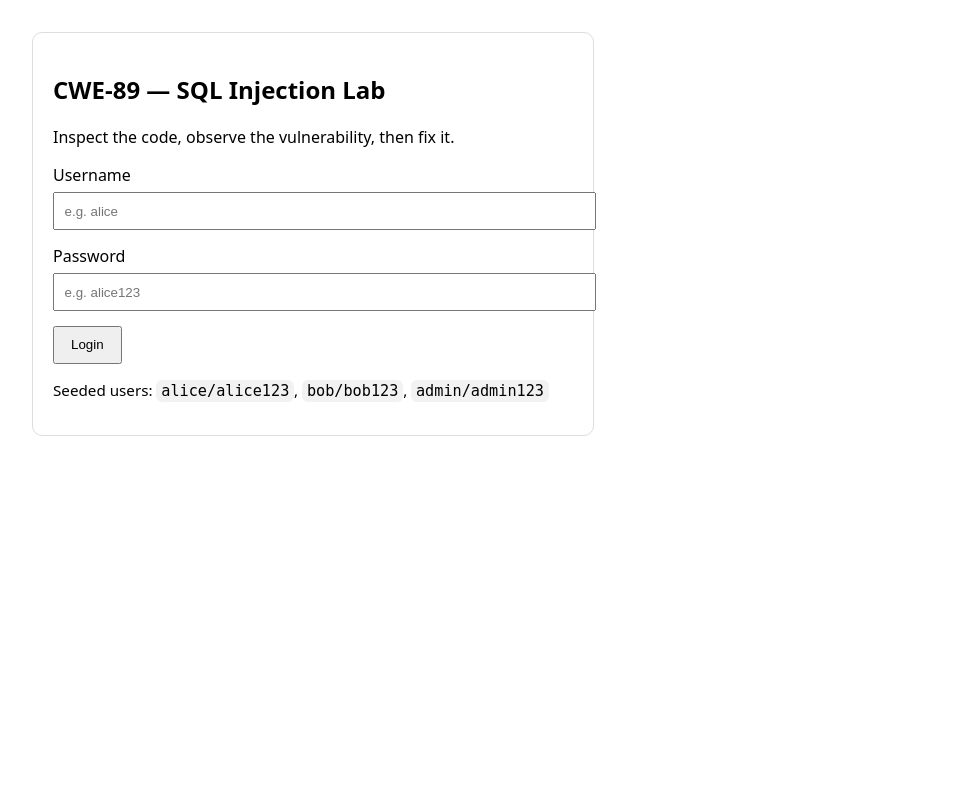
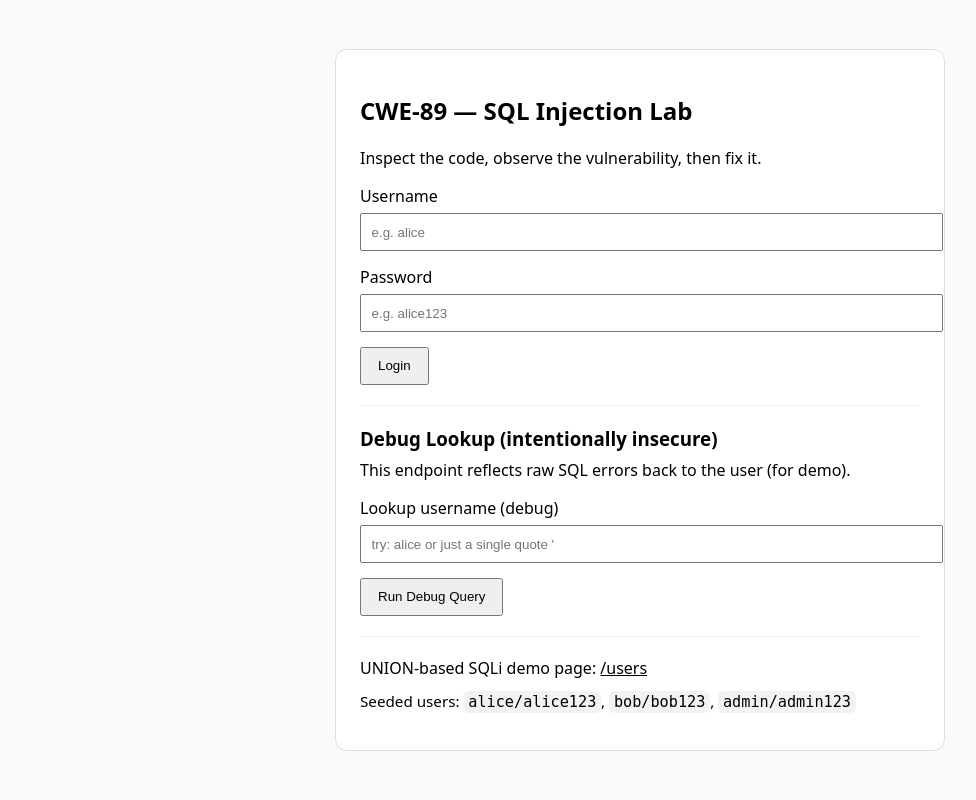
Before and after one commit to aban-alazzeh/secure-coding-workshop, a FastAPI app: page / in a window 1280 px wide. Shown: the whole page, without its empty margins (0-976 px from the left). Run offline with FastAPI, Linux system fonts and the light colour scheme.

Commit message:
Update login.html

```diff
--- a/cwe-89-sql-injection/templates/login.html
+++ b/cwe-89-sql-injection/templates/login.html
@@ -2,21 +2,79 @@
 <html lang="en">
   <head>
     <meta charset="utf-8" />
-    <title>CWE-89 Lab - Login</title>
+    <title>CWE-89 Lab</title>
+
     <style>
-      body { font-family: system-ui, sans-serif; margin: 2rem; }
-      .box { max-width: 520px; padding: 1.25rem; border: 1px solid #ddd; border-radius: 10px; }
-      input { width: 100%; padding: 0.6rem; margin: 0.4rem 0 0.9rem 0; }
-      button { padding: 0.6rem 1rem; cursor: pointer; }
-      .msg { margin-top: 1rem; padding: 0.75rem; background: #f6f6f6; border-radius: 8px; }
-      code { background: #f2f2f2; padding: 0.1rem 0.3rem; border-radius: 6px; }
+      body {
+        font-family: system-ui, sans-serif;
+        margin: 0;
+        min-height: 100vh;
+        display: flex;
+        align-items: center;
+        justify-content: center;
+        background: #fafafa;
+      }
+
+      .box {
+        width: 100%;
+        max-width: 560px;
+        padding: 1.5rem;
+        border: 1px solid #ddd;
+        border-radius: 12px;
+        background: white;
+      }
+
+      .section {
+        margin-top: 1.25rem;
+        padding-top: 1.25rem;
+        border-top: 1px solid #eee;
+      }
+
+      input {
+        width: 100%;
+        padding: 0.6rem;
+        margin: 0.4rem 0 0.9rem 0;
+      }
+
+      button {
+        padding: 0.6rem 1rem;
+        cursor: pointer;
+      }
+
+      .msg {
+        margin-top: 1rem;
+        padding: 0.75rem;
+        background: #f6f6f6;
+        border-radius: 8px;
+      }
+
+      .err {
+        margin-top: 1rem;
+        padding: 0.75rem;
+        background: #ffecec;
+        border: 1px solid #ffbcbc;
+        border-radius: 8px;
+        white-space: pre-wrap;
+      }
+
+      code {
+        background: #f2f2f2;
+        padding: 0.1rem 0.3rem;
+        border-radius: 6px;
+      }
+
+      a {
+        color: inherit;
+      }
     </style>
   </head>
+
   <body>
     <div class="box">
       <h2>CWE-89 — SQL Injection Lab</h2>
       <p>Inspect the code, observe the vulnerability, then fix it.</p>
 
+      <!-- Login (boolean-based SQLi) -->
       <form method="post" action="/login">
         <label>Username</label>
         <input name="username" placeholder="e.g. alice" />
@@ -31,12 +89,37 @@
         <div class="msg">{{ message }}</div>
       {% endif %}
 
-      <p style="margin-top: 1rem; font-size: 0.95rem;">
-        Seeded users:
-        <code>alice/alice123</code>,
-        <code>bob/bob123</code>,
-        <code>admin/admin123</code>
-      </p>
+      <!-- Debug (error-based SQLi + error leakage) -->
+      <div class="section">
+        <h3 style="margin: 0 0 0.5rem 0;">Debug Lookup (intentionally insecure)</h3>
+        <p style="margin-top: 0;">
+          This endpoint reflects raw SQL errors back to the user (for demo).
+        </p>
+
+        <form method="post" action="/debug">
+          <label>Lookup username (debug)</label>
+          <input name="q" placeholder="try: alice or just a single quote '" />
+          <button type="submit">Run Debug Query</button>
+        </form>
+
+        {% if debug_error %}
+          <div class="err"><strong>DB Error leaked:</strong> {{ debug_error }}</div>
+        {% endif %}
+      </div>
+
+      <div class="section">
+        <p style="margin: 0;">
+          UNION-based SQLi demo page:
+          <a href="/users">/users</a>
+        </p>
+
+        <p style="margin-top: 0.75rem; font-size: 0.95rem;">
+          Seeded users:
+          <code>alice/alice123</code>,
+          <code>bob/bob123</code>,
+          <code>admin/admin123</code>
+        </p>
+      </div>
     </div>
   </body>
 </html>
```
